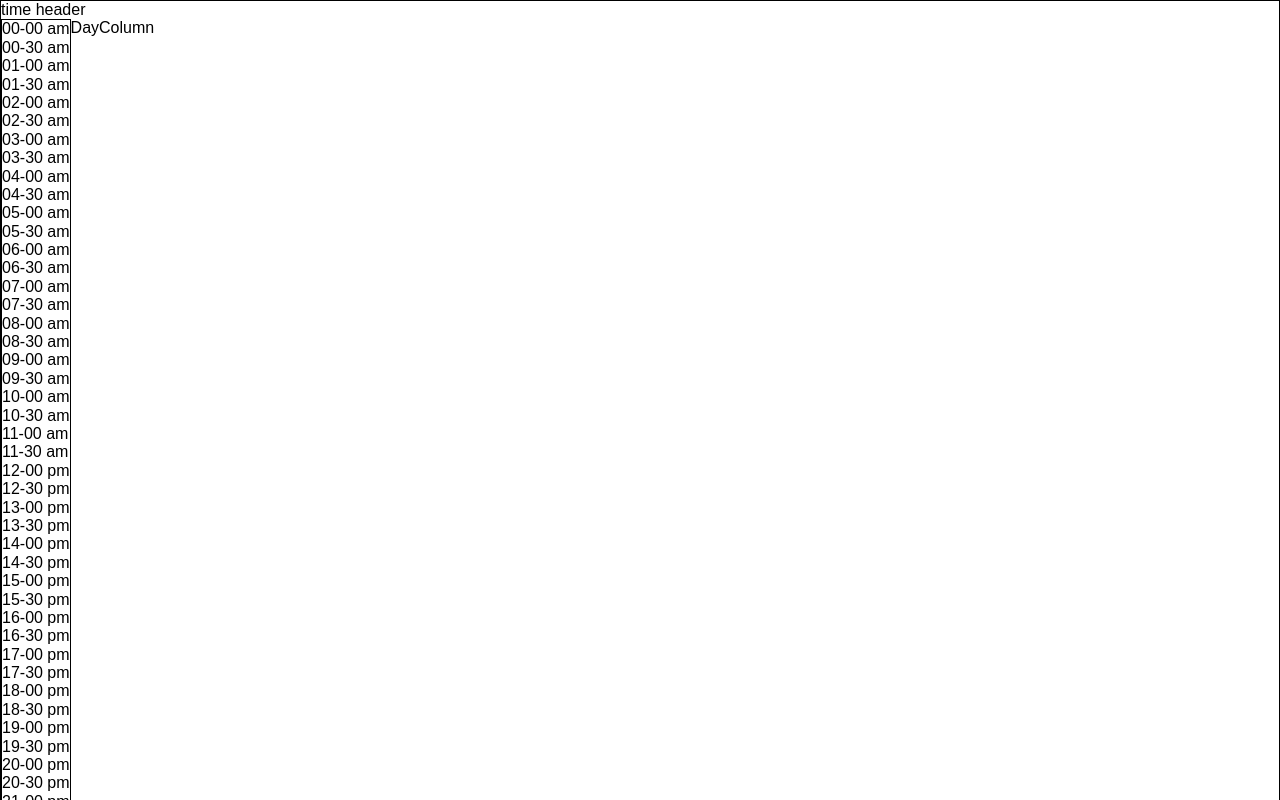
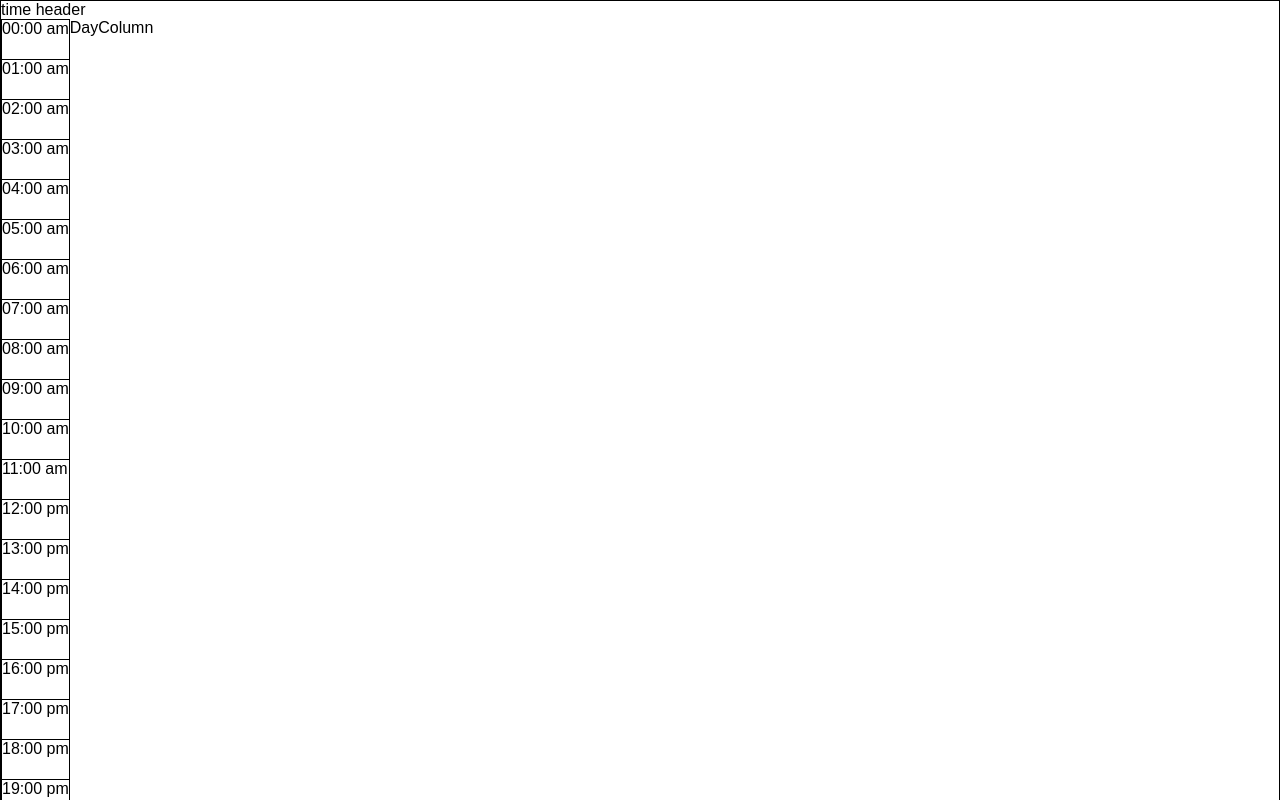
Before and after one commit to linround/Calendar, a React (Vite) app: page /v2Calendar in a window 1280 px wide. Built offline with nearby package versions, Linux system fonts and the light colour scheme.

Commit message:
feature：日历版本2-时间线-左边部分

```diff
--- a/src/view/LCalendar/v2/Day/TimeGutter.tsx
+++ b/src/view/LCalendar/v2/Day/TimeGutter.tsx
@@ -7,11 +7,16 @@ import { useState } from 'react'
 
 const TimeGutterWrapper = NoopWrapper
 
-const renderSlot = (value:Date, index:number):JSX.Element => (
-  <span key={index}>
-    {localizer.format(value, 'HH-mm a')}
-  </span>
-)
+const renderSlot = (value:Date, index:number):JSX.Element => {
+  if (index) {
+    return (<></>)
+  }
+  return  (
+    <span key={index}>
+      {localizer.format(value, 'HH:mm a')}
+    </span>
+  )
+}
 
 
 
--- a/src/view/LCalendar/v2/Day/TimeSlotGroup.tsx
+++ b/src/view/LCalendar/v2/Day/TimeSlotGroup.tsx
@@ -1,5 +1,6 @@
 import { NoopWrapper } from './NoopWrapper'
 import React from 'react'
+import style from './style/timeSlotGroup.module.less'
 
 const Wrapper = NoopWrapper
 interface IProps {
@@ -9,10 +10,10 @@ interface IProps {
 export function TimeSlotGroup(props:React.PropsWithChildren<IProps>) {
   const { group, renderSlot, } = props
   return (
-    <div>
+    <div className={style.v2TimeSlotGroup}>
       {group.map((value, index) => (
         <Wrapper key={index}>
-          <div>
+          <div className={style.v2TimeSlot}>
             { renderSlot && renderSlot(value, index) }
           </div>
         </Wrapper>
--- /dev/null
+++ b/src/view/LCalendar/v2/Day/style/timeSlotGroup.module.less
@@ -0,0 +1,11 @@
+.v2 {
+  &TimeSlotGroup {
+    min-height: 40px;
+    display: flex;
+    flex-flow: column nowrap;
+    border-bottom: 1px solid black;
+  }
+  &TimeSlot {
+    flex: 1 0 0;
+  }
+}
```
